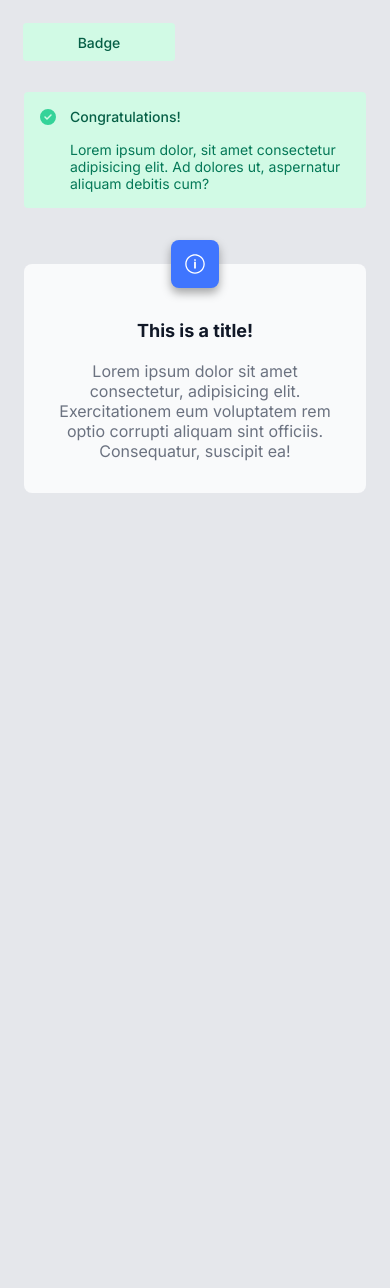
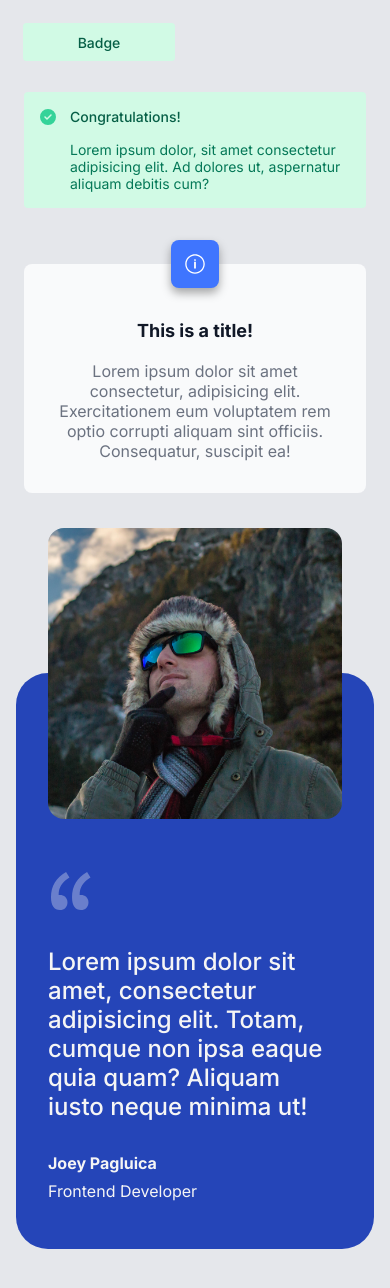
Before and after one commit to MadHapps/Module-11---Component-Library-, a React (Vite) app: page / in a window 390 px wide. Shown: the top 1288 px of the page. Before the commit the page ends 844 px from the top, so only its background shows below. Built offline with nearby package versions, Linux system fonts and the light colour scheme.

Commit message:
Created Testimonial component

```diff
--- a/src/App.jsx
+++ b/src/App.jsx
@@ -2,22 +2,28 @@ import "./App.css";
 import Badge from "./Components/Badges/Badge";
 import Banner from "./Components/Banners/Banner";
 import Card from "./Components/Cards/Card";
-import { HiOutlineCloudUpload } from "react-icons/hi";
-
+import Testimonial from "./Components/Testimonials/Testimonial";
 
 function App() {
   return (
     <div className="component-wrapper">
       <Badge color="green">Badge</Badge>
+
       <Banner condition="success" title="Congratulations!">
         Lorem ipsum dolor, sit amet consectetur adipisicing elit. Ad dolores ut,
         aspernatur aliquam debitis cum?
       </Banner>
+
       <Card title="This is a title!" Icon="" iconColor="">
         Lorem ipsum dolor sit amet consectetur, adipisicing elit. Exercitationem
         eum voluptatem rem optio corrupti aliquam sint officiis. Consequatur,
         suscipit ea!
       </Card>
+
+      <Testimonial name="Joey Pagluica" role="Frontend Developer">
+        Lorem ipsum dolor sit amet, consectetur adipisicing elit. Totam, cumque
+        non ipsa eaque quia quam? Aliquam iusto neque minima ut!
+      </Testimonial>
     </div>
   );
 }
--- /dev/null
+++ b/src/Components/Testimonials/Testimonial.css
@@ -0,0 +1,101 @@
+.testimonial-wrapper {
+  --border-radius: 1.25em;
+  width: 100%;
+  max-width: 1920px;
+  display: grid;
+  grid-template-columns: 4.5em auto auto 1fr;
+  grid-template-rows: 2.5em auto 2.5em;
+  grid-template-areas:
+    ".... pict .... ...."
+    "empt pict info info"
+    ".... pict .... ....";
+  color: #f5f5f5;
+}
+
+.testimonial-wrapper::before {
+  content: "";
+  grid-area: empt;
+  background-color: #2545b8;
+  border-radius: var(--border-radius) 0 0 var(--border-radius);
+}
+
+.testimonial-picture-frame {
+  grid-area: pict;
+  place-content: center;
+  max-width: 24em;
+  height: 100%;
+  overflow: hidden;
+}
+
+.testimonial-picture-frame > img {
+  display: block;
+  width: 100%;
+  height: 100%;
+  margin: 0 auto;
+  border-radius: 1em;
+  object-fit: cover;
+}
+
+.testimonial-info {
+  grid-area: info;
+  place-content: center;
+  display: flex;
+  flex-direction: column;
+  gap: 2em;
+  padding-block: 5em;
+  padding-inline: 2em;
+  background-color: #2545b8;
+  border-radius: 0 var(--border-radius) var(--border-radius) 0;
+}
+
+.info-quote-symbol {
+  font-size: 3em;
+  opacity: 0.33;
+}
+
+.info-quote {
+  font-size: 1.5em;
+  font-weight: 500;
+}
+
+.info-name {
+  font-weight: 700;
+}
+
+.info-role {
+  margin-top: -1.5em;
+}
+
+@media (max-width: 820px) {
+    .testimonial-wrapper {
+        position: relative;
+        grid-template-columns: auto;
+        grid-template-rows: 1fr 1fr auto;
+        padding-block: 2em;
+    }
+
+    .testimonial-wrapper::before {
+        content: '';
+        width: 100%;
+        height: 101%;
+        grid-column: 1/-1;
+        grid-row: 2/3;
+        border-radius: 2em 2em 0 0;
+    }
+
+    .testimonial-picture-frame {
+        grid-column: 1/-1;
+        grid-row: 1/3;
+        place-self: center;
+        padding-inline: 2em;
+        max-width: 30em;
+    }
+
+    .testimonial-info {
+        grid-column: 1/-1;
+        grid-row: 3/4;
+        border-radius: 0 0 2em 2em;
+        padding-block: 3em;
+    }
+
+}
--- /dev/null
+++ b/src/Components/Testimonials/Testimonial.jsx
@@ -0,0 +1,22 @@
+/* eslint-disable react/prop-types */
+import "./Testimonial.css";
+import { VscQuote } from "react-icons/vsc";
+
+export default function Testimonial({ name, role, children }) {
+  return (
+    <div className="testimonial-wrapper">
+      <div className="testimonial-picture-frame">
+        <img
+          src="/images/joey-tahoe-cold--small.png"
+          alt="joey posing at Lake Tahoe"
+        />
+      </div>
+      <div className="testimonial-info">
+        {children && <VscQuote className="info-quote-symbol" />}
+        <p className="info-quote">{children}</p>
+        <p className="info-name">{name}</p>
+        <p className="info-role">{role}</p>
+      </div>
+    </div>
+  );
+}
```
Also changed, not shown: public/images/joey-tahoe-cold--small.png (added).
